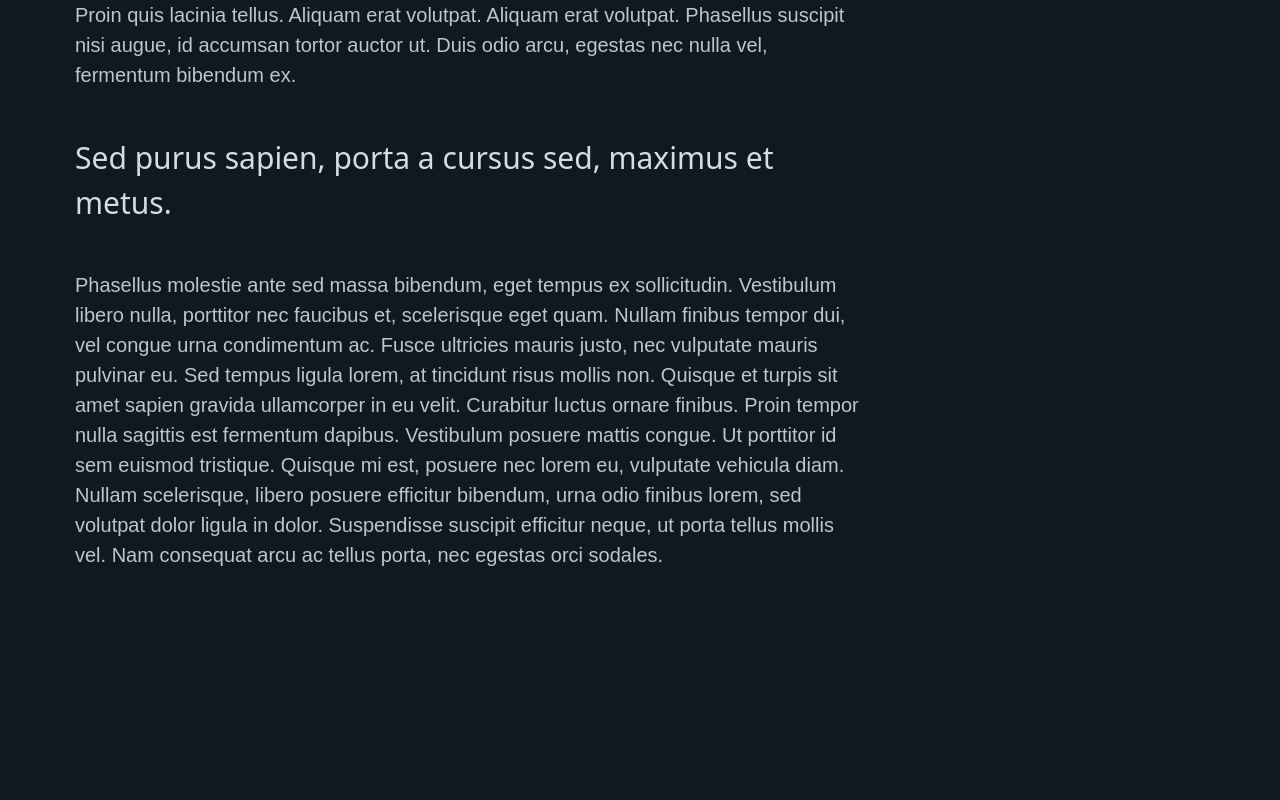
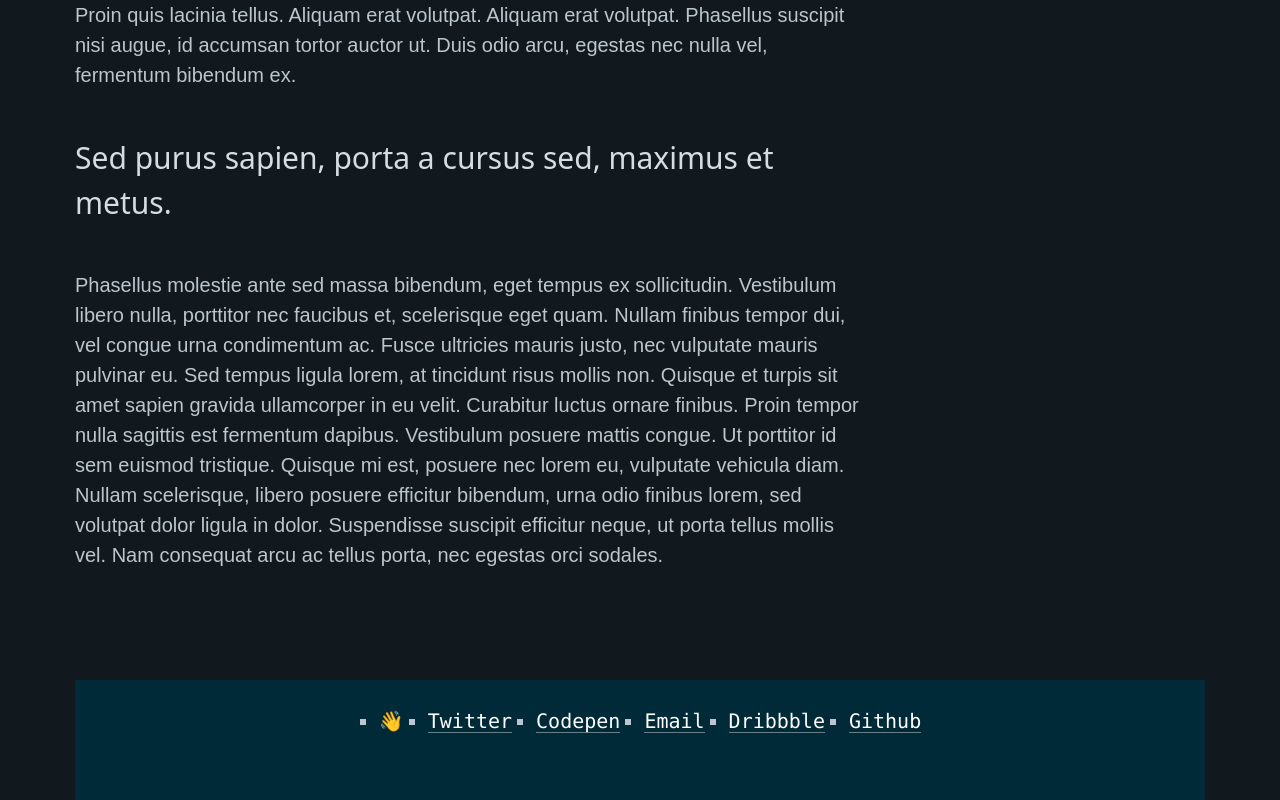
Before and after one commit to toonkii/na-barbados.org, a SvelteKit app: page / in a window 1280 px wide. Shown: the part 1464-2264 px from the top of the page. Before the commit the page ends 2144 px from the top, so only its background shows below. Built offline with nearby package versions, Linux system fonts and the light colour scheme.

Commit message:
Footer component.

```diff
--- /dev/null
+++ b/src/components/Footer.svelte
@@ -0,0 +1,73 @@
+<script></script>
+
+<div>
+	<ul>
+		<li><a href="https://twitter.com/julesforrest">Twitter</a></li>
+		<li><a href="https://codepen.io/julesforrest">Codepen</a></li>
+		<li><a href="mailto:julesforrest@gmail.com">Email</a></li>
+		<li><a href="https://dribbble.com/julesforrest">Dribbble</a></li>
+		<li><a href="https://github.com/julesforrest">Github</a></li>
+		<li>
+			<p>👋</p>
+		</li>
+	</ul>
+</div>
+
+<style>
+	ul {
+		display: inline-grid;
+		grid-auto-flow: row;
+		grid-gap: 24px;
+		justify-items: center;
+		margin: auto;
+	}
+
+	@media (min-width: 500px) {
+		ul {
+			grid-auto-flow: column;
+		}
+	}
+
+	a {
+		color: white;
+		text-decoration: none;
+		box-shadow: inset 0 -1px 0 hsla(0, 0%, 100%, 0.4);
+	}
+
+	a:hover {
+		box-shadow: inset 0 -1.2em 0 hsla(0, 0%, 100%, 0.4);
+	}
+
+	li:last-child {
+		grid-column: 1 / 2;
+		grid-row: 1 / 2;
+	}
+
+	li:hover ~ li p {
+		animation: wave-animation 0.3s infinite;
+	}
+
+	/* below is just for demo styling */
+
+	div {
+		display: flex;
+		height: 15vh;
+		width: 100%;
+		background-color: #002a38;
+		line-height: 1.3;
+		font-family: Menlo, monospace;
+	}
+
+	@keyframes wave-animation {
+		0%,
+		100% {
+			transform: rotate(0deg);
+		}
+		25% {
+			transform: rotate(20deg);
+		}
+		75% {
+			transform: rotate(-15deg);
+		}
+	}
+</style>
--- a/src/routes/+layout.svelte
+++ b/src/routes/+layout.svelte
@@ -2,6 +2,7 @@
 	import '@picocss/pico';
 	import '../app.css';
 	import MainMenu from '../components/MainMenu.svelte';
+	import Footer from '../components/Footer.svelte';
 </script>
 
 <main class="container">
@@ -9,6 +10,9 @@
 	<MainMenu />
 
 	<slot />
+
+	<Footer />
+
 <!--
 	<div class="grid">
 		<div>1</div>
--- a/src/routes/+page.svelte
+++ b/src/routes/+page.svelte
@@ -2,8 +2,8 @@
 	let src = '/tianhao-wang-iEIcxy2HmKo-unsplash.jpg';
 </script>
 
-<main class="container">
-	<div class="container-fluid hero">
+<main>
+	<div class="hero">
 		<header>
 			<hgroup>
 				<h1>Front Page</h1>
```
